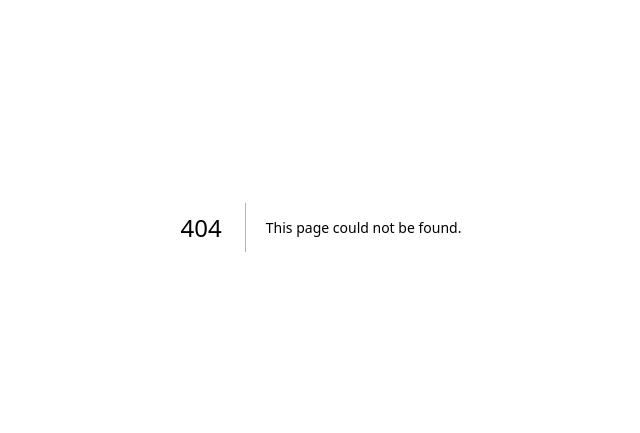
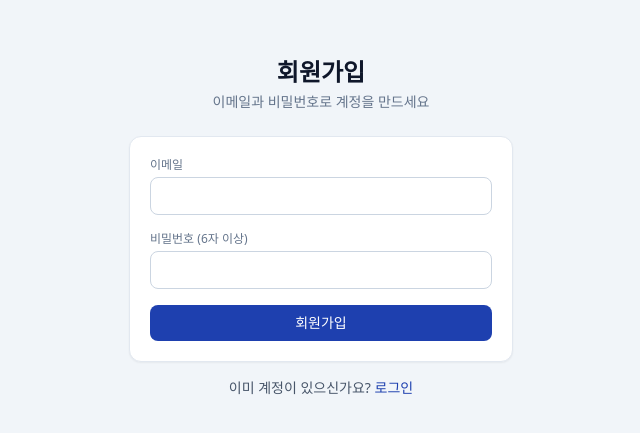
Before and after one commit to youbro0210/b2b-sales-dashboard, a Next.js app: page /signup in a window 1280 px wide. Before the commit this address had no page. Shown: the part 173-606 px from the top of the page, without its empty margins (319-959 px from the left). Built offline with nearby package versions, Linux system fonts and the light colour scheme.

Commit message:
Create page.tsx

```diff
--- /dev/null
+++ b/app/signup/page.tsx
@@ -0,0 +1,71 @@
+"use client";
+
+import { useState } from "react";
+import { useRouter } from "next/navigation";
+import Link from "next/link";
+import { signUp } from "@/lib/actions";
+
+export default function SignupPage() {
+  const router = useRouter();
+  const [email, setEmail] = useState("");
+  const [password, setPassword] = useState("");
+  const [error, setError] = useState<string | null>(null);
+  const [loading, setLoading] = useState(false);
+
+  async function handleSignup(e: React.FormEvent) {
+    e.preventDefault();
+    setLoading(true);
+    setError(null);
+    const res = await signUp(email, password);
+    if (!res.ok) {
+      setError(res.error ?? "가입에 실패했습니다.");
+      setLoading(false);
+      return;
+    }
+    router.push("/dashboard");
+    router.refresh();
+  }
+
+  return (
+    <div className="min-h-screen flex items-center justify-center px-4">
+      <div className="w-full max-w-sm">
+        <h1 className="text-2xl font-bold text-center mb-1">회원가입</h1>
+        <p className="text-sm text-slate-500 text-center mb-6">
+          이메일과 비밀번호로 계정을 만드세요
+        </p>
+        <form onSubmit={handleSignup} className="card space-y-4">
+          <div>
+            <label className="label">이메일</label>
+            <input
+              type="email"
+              className="input"
+              value={email}
+              onChange={(e) => setEmail(e.target.value)}
+              required
+            />
+          </div>
+          <div>
+            <label className="label">비밀번호 (6자 이상)</label>
+            <input
+              type="password"
+              className="input"
+              value={password}
+              onChange={(e) => setPassword(e.target.value)}
+              required
+            />
+          </div>
+          {error && <p className="text-sm text-red-600">{error}</p>}
+          <button type="submit" className="btn-primary w-full" disabled={loading}>
+            {loading ? "가입 중..." : "회원가입"}
+          </button>
+        </form>
+        <p className="text-sm text-center mt-4 text-slate-600">
+          이미 계정이 있으신가요?{" "}
+          <Link href="/login" className="text-brand font-medium">
+            로그인
+          </Link>
+        </p>
+      </div>
+    </div>
+  );
+}
```
